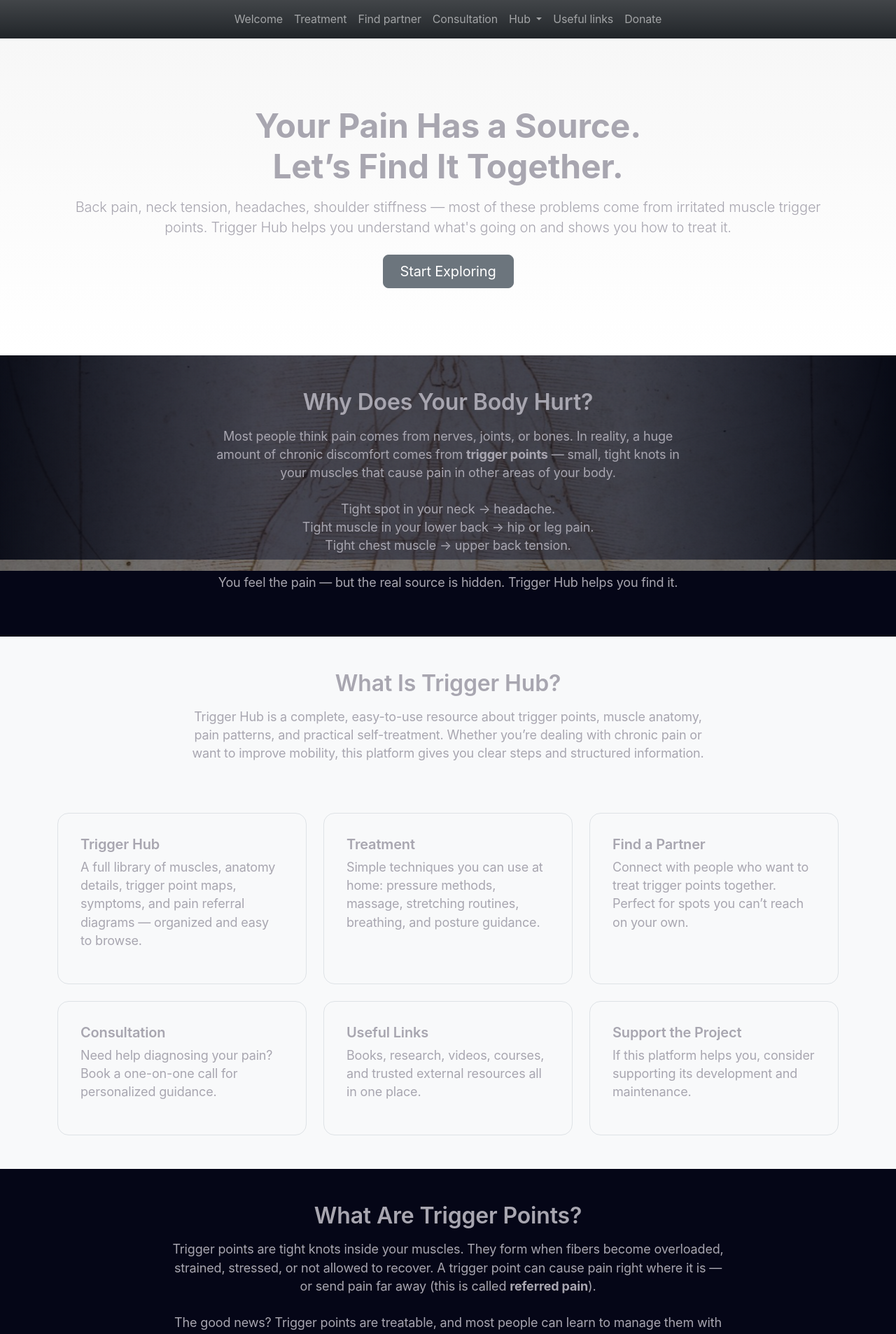
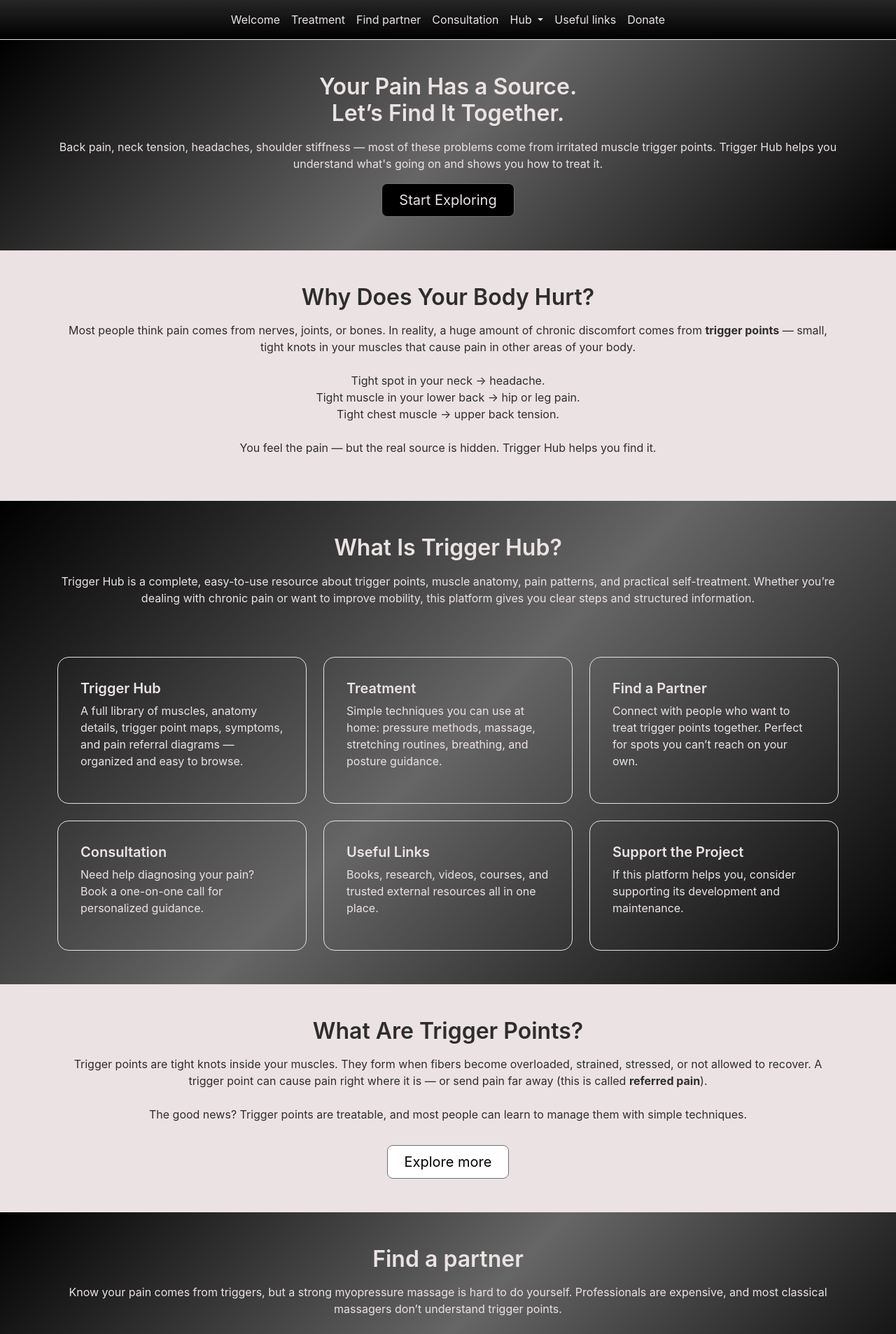
Before and after one commit to swetlikow/trigger-hub, an Angular app: page / in a window 1280 px wide. Shown: the top 1907 px of the page at 70% size. Built offline with nearby package versions, Linux system fonts and the light colour scheme.

Commit message:
added treatment and find partner pages

```diff
--- a/src/app/components/find-partner/find-partner.css
+++ b/src/app/components/find-partner/find-partner.css
@@ -0,0 +1,4 @@
+
+.section-title {
+  font-weight: 600;
+}
--- a/src/app/components/find-partner/find-partner.html
+++ b/src/app/components/find-partner/find-partner.html
@@ -1 +1,57 @@
-<p>find-partner works!</p>
+<section class="py-5 black">
+  <div class="container">
+    <h2 class="section-title text-center">Find a Partner</h2>
+    <p class="text-center mx-auto">
+      If you can't apply strong enough myopressure yourself, can't find a real trigger point
+      specialist in your city, or it's too expensive — find someone who has the same problem as you.
+      Help each other, exchange knowledge, and recover together.
+    </p>
+  </div>
+</section>
+
+<section class="py-5 white">
+  <div class="container">
+    <h2 class="section-title text-center">Submit Your Info</h2>
+    <p class="text-center mx-auto">
+      Leave your details so others in your area can contact you. This is a simple way to find
+      someone who understands trigger points and wants to exchange treatment help.
+    </p>
+    <form class="mt-4">
+      <div class="mb-3">
+        <label for="name" class="form-label">Your Name</label>
+        <input type="text" id="name" class="form-control" placeholder="Enter your name" />
+      </div>
+
+      <div class="mb-3">
+        <label for="contact" class="form-label">Contact (Telegram, Email, Phone)</label>
+        <input
+          type="text"
+          id="contact"
+          class="form-control"
+          placeholder="How can a partner reach you?"
+        />
+      </div>
+
+      <div class="mb-3">
+        <label for="city" class="form-label">City / Region</label>
+        <input type="text" id="city" class="form-control" placeholder="Where are you located?" />
+      </div>
+
+      <div class="mb-4">
+        <label for="notes" class="form-label">Notes (optional)</label>
+        <textarea
+          id="notes"
+          class="form-control"
+          rows="3"
+          placeholder="Describe your issue or what kind of partner you are looking for"
+        ></textarea>
+      </div>
+
+      <div class="text-center">
+        <button type="submit" class="btn btn-secondary btn-black btn-lg px-4 mt-3">
+          Find a Partner
+        </button>
+      </div>
+    </form>
+  </div>
+</section>
--- a/src/app/components/header/header.css
+++ b/src/app/components/header/header.css
@@ -1,6 +1,25 @@
+.navbar {
+  background-color: #000000 !important;
+  border-bottom: 1px solid #ebe3e3;
+}
+
+.nav-link {
+  color: #ebe3e3 !important;
+}
+
+.navbar-toggler-icon {
+  filter: invert(1);
+}
+
+.navbar-toggler {
+  background-color: #ebe3e3 !important;
+}
+
 .dropdown-item {
-  color: rgb(168, 166, 176);
+  color: #ebe3e3;
   font-size: 16px;
-  font-weight: 400;
-  line-height: 1.45;
 }
+
+.dropdown-menu {
+  background-color: #000000 !important;
+}
--- a/src/app/components/treatment/treatment.css
+++ b/src/app/components/treatment/treatment.css
@@ -1,47 +1,3 @@
-:host {
-  display: block;
-  position: relative;
-  min-height: 100vh;
-  color: rgb(168, 166, 176);
-  font-family: -apple-system, BlinkMacSystemFont, 'SF Pro Text', 'SF Pro Display', 'Helvetica Neue',
-    Helvetica, Arial, sans-serif;
-  font-size: 16px;
-  font-weight: 400;
-}
-
-:host::before {
-  content: '';
-  position: fixed;
-  inset: 0;
-  background-image: url('/images/vitruvian-man.jpg');
-  background-size: cover;
-  background-position: center;
-  filter: contrast(85%) brightness(55%);
-  transform: scale(1.04);
-  z-index: -2;
-}
-
-:host::after {
-  content: '';
-  position: fixed;
-  inset: 0;
-  background: linear-gradient(
-    90deg,
-    rgba(3, 6, 18, 0.9) 0%,
-    rgba(10, 15, 40, 0.45) 30%,
-    rgba(10, 15, 40, 0.45) 70%,
-    rgba(3, 6, 18, 0.95) 100%
-  );
-  z-index: -1;
-}
-
-header {
-  padding: 6rem 0 4rem 0;
-}
-header h1 {
-  font-weight: 700;
-  letter-spacing: -0.5px;
-}
 
 .section-title {
   font-weight: 600;
@@ -49,16 +5,16 @@ header h1 {
 
 .list-group-item {
   background: transparent;
-  border-color: rgba(168, 166, 176, 0.2);
-  color: rgb(168, 166, 176);
+  border-color: #5a5858;
+  color: #ebe3e3;
 }
 
 .avoid-item {
   background: #f8d7da;
-  border-left: 4px solid #c82333;
-  padding: 1rem;
+  padding: 7px;
   border-radius: 0.5rem;
 }
-section {
-  margin: 0 auto;
+
+.avoid-item:hover {
+  background-color: #dec2c4;
 }
--- a/src/app/components/treatment/treatment.html
+++ b/src/app/components/treatment/treatment.html
@@ -1,32 +1,32 @@
-<header class="text-center">
+<section class="py-5 black">
   <div class="container">
-    <h1 class="display-5">Treatment: How to Fix Trigger Points</h1>
-    <p class="lead mt-3 mx-auto">
+    <h2 class="section-title text-center">Treatment: How to Fix Trigger Points</h2>
+    <p class="text-center mx-auto">
       Trigger points don’t disappear on their own. Muscles won't relax from stretching, rest, or
       pills. The real solution is targeted physical pressure.
     </p>
   </div>
-</header>
+</section>
 
-<main class="pb-5">
-  <!-- Myopressure Section -->
-  <section class="mb-5 p-4 bg-white shadow-sm">
+<section class="py-5 white">
+  <div class="container">
     <h2 class="section-title text-center">The Only Real Treatment: Myopressure</h2>
-    <p>
+    <p class="text-center mx-auto">
       The only proven way to treat trigger points and restore muscle health is
       <strong>myopressure</strong> — a deep, firm, sometimes intense pressure technique aimed at
       physically breaking down trigger points and fibrosis.
     </p>
-    <p>
+    <p class="text-center mx-auto">
       Trigger points are hardened knots in muscle fibers. They don’t dissolve with gentle massage,
       pills, ointments, or exercises. They must be mechanically destroyed.
     </p>
-  </section>
+  </div>
+</section>
 
-  <!-- Key Principles -->
-  <section class="mb-5 p-4 shadow-sm">
-    <h3 class="section-title text-center">Key Principles</h3>
-    <ul class="list-group list-group-flush">
+<section class="py-5 black">
+  <div class="container">
+    <h2 class="section-title text-center">Key Principles</h2>
+    <ul class="list-group">
       <li class="list-group-item">
         <strong>Find the trigger point:</strong> learn to palpate the muscle and detect small,
         painful nodules.
@@ -45,29 +45,22 @@
         <strong>After treatment:</strong> warm the muscle, stretch gently, and move slowly.
       </li>
     </ul>
-  </section>
+    <div class="text-center">
+      <a routerLink="/hub" class="btn btn-secondary btn-black btn-lg px-4 mt-3"
+        >Go to Muscle & Trigger Hub</a
+      >
+    </div>
+  </div>
+</section>
 
-  <!-- What Not to Do -->
-  <section class="mb-5 p-4 bg-white shadow-sm">
+<section class="py-5 white">
+  <div class="container">
     <h2 class="section-title text-center">What Does <strong>Not</strong> Work</h2>
-    <p>These methods do not heal muscles and should be avoided completely:</p>
-
     <div class="avoid-item mb-2">❌ Any kind of exercise</div>
     <div class="avoid-item mb-2">❌ Physical activity (gym, sports, hard training)</div>
     <div class="avoid-item mb-2">❌ Hypothermia (cold exposure tightens muscles)</div>
     <div class="avoid-item mb-2">❌ Stress (creates new trigger points)</div>
     <div class="avoid-item mb-2">❌ Ointments, pills, injections — none repair muscle fibers</div>
     <div class="avoid-item mb-2">❌ Stretching cold or damaged muscles — increases tearing</div>
-
-    <p class="fw-semibold mt-3">
-      A muscle must be warmed, pressed, and released <strong>before</strong> any stretching.
-    </p>
-  </section>
-
-  <!-- CTA Button -->
-  <section class="text-center">
-    <a href="/hub" class="btn btn-secondary btn-lg px-4"
-      >Go to Muscle & Trigger Hub</a
-    >
-  </section>
-</main>
+  </div>
+</section>
--- a/src/app/components/welcome/welcome.css
+++ b/src/app/components/welcome/welcome.css
@@ -1,63 +1,32 @@
-:host {
-  display: block;
-  position: relative;
-  min-height: 100vh;
-  font-size: 18px;
-}
 
-:host::before {
-  content: '';
-  position: fixed;
-  inset: 0;
-  background-image: url('/images/vitruvian-man.jpg');
-  background-size: cover;
-  background-position: center;
-  filter: contrast(85%) brightness(55%);
-  transform: scale(1.04);
-  z-index: -2;
-}
-
-:host::after {
-  content: '';
-  position: fixed;
-  inset: 0;
-  background: linear-gradient(
-    90deg,
-    rgba(3, 6, 18, 0.9) 0%,
-    rgba(10, 15, 40, 0.45) 30%,
-    rgba(10, 15, 40, 0.45) 70%,
-    rgba(3, 6, 18, 0.95) 100%
-  );
-  z-index: -1;
-}
-
-.hero {
-  padding: 6rem 0;
-  background: linear-gradient(180deg, #f7f7f7, #ffffff);
-}
 .section-title {
   font-weight: 600;
   margin-bottom: 1rem;
 }
+
 .info-card {
   border-radius: 1rem;
   padding: 2rem;
   transition: all 0.2s ease;
   height: 100%;
+  background: transparent;
 }
+
 .info-card:hover {
-  background-color: #f1f1f1;
+  background-color: rgb(93, 90, 90);
 }
+
 .quick-nav-tile {
   border-radius: 1rem;
-  background: #f8f9fa;
+  background: transparent;
   padding: 2rem;
   text-align: center;
-  font-weight: 500;
   transition: all 0.2s ease;
   cursor: pointer;
+  border: 1px solid currentColor;
 }
+
 .quick-nav-tile:hover {
-  background: #e9ecef;
+  background: rgba(0, 0, 0, 0.05);
   transform: translateY(-3px);
 }
--- a/src/app/components/welcome/welcome.html
+++ b/src/app/components/welcome/welcome.html
@@ -1,25 +1,22 @@
-<section class="hero text-center">
+<section class="py-5 black">
   <div class="container">
-    <h1 class="display-5 fw-bold mb-3">
-      Your Pain Has a Source.<br />
-      Let’s Find It Together.
-    </h1>
-    <p class="lead mb-4">
+    <h2 class="section-title text-center">Your Pain Has a Source.<br />
+      Let’s Find It Together.</h2>
+    <p class="text-center mx-auto">
       Back pain, neck tension, headaches, shoulder stiffness — most of these problems come from
       irritated muscle trigger points. Trigger Hub helps you understand what's going on and shows
       you how to treat it.
     </p>
-
     <div class="d-flex justify-content-center gap-3">
-      <a routerLink="/hub" class="btn btn-secondary btn-lg px-4">Start Exploring</a>
+      <a routerLink="/hub" class="btn btn-secondary btn-black btn-lg px-4">Start Exploring</a>
     </div>
   </div>
 </section>
 
-<section class="py-5">
+<section class="py-5 white">
   <div class="container">
     <h2 class="section-title text-center">Why Does Your Body Hurt?</h2>
-    <p class="text-center mx-auto" style="max-width: 700px">
+    <p class="text-center mx-auto">
       Most people think pain comes from nerves, joints, or bones. In reality, a huge amount of
       chronic discomfort comes from
       <strong>trigger points</strong> — small, tight knots in your muscles that cause pain in other
@@ -33,10 +30,10 @@
   </div>
 </section>
 
-<section class="py-5 bg-light">
+<section class="py-5 black">
   <div class="container">
     <h2 class="section-title text-center">What Is Trigger Hub?</h2>
-    <p class="text-center mx-auto mb-5" style="max-width: 750px">
+    <p class="text-center mx-auto mb-5">
       Trigger Hub is a complete, easy-to-use resource about trigger points, muscle anatomy, pain
       patterns, and practical self-treatment. Whether you’re dealing with chronic pain or want to
       improve mobility, this platform gives you clear steps and structured information.
@@ -97,30 +94,30 @@
   </div>
 </section>
 
-<section class="py-5">
+<section class="py-5 white">
   <div class="container text-center">
     <h2 class="section-title">What Are Trigger Points?</h2>
-    <p class="text-center mx-auto" style="max-width: 800px">
+    <p class="text-center mx-auto">
       Trigger points are tight knots inside your muscles. They form when fibers become overloaded,
       strained, stressed, or not allowed to recover. A trigger point can cause pain right where it
       is — or send pain far away (this is called <strong>referred pain</strong>). <br /><br />
       The good news? Trigger points are treatable, and most people can learn to manage them with
       simple techniques.
     </p>
-    <a routerLink="/hub" class="btn btn-secondary btn-lg px-4 mt-3">Explore more</a>
+    <a routerLink="/hub" class="btn btn-secondary btn-white btn-lg px-4 mt-3">Explore more</a>
   </div>
 </section>
 
-<section class="py-5 bg-light">
+<section class="py-5 black">
   <div class="container text-center">
     <h2 class="section-title">Find a partner</h2>
-    <p class="mx-auto" style="max-width: 700px">
-      Know your pain comes from triggers, but a strong miopressure massage is hard to do yourself.
+    <p class="mx-auto">
+      Know your pain comes from triggers, but a strong myopressure massage is hard to do yourself.
       Professionals are expensive, and most classical massagers don’t understand trigger points.
       <br /><br />
       The ideal solution is to find someone with the same problem as you. You can help each other,
       exchange massages, and share gold-level information about trigger points.
     </p>
-    <a routerLink="/find-partner" class="btn btn-secondary btn-lg px-4 mt-3">Find a partner</a>
+    <a routerLink="/find-partner" class="btn btn-secondary btn-black btn-lg px-4 mt-3">Find a partner</a>
   </div>
 </section>
--- a/src/styles.css
+++ b/src/styles.css
@@ -6,13 +6,38 @@ body {
 
 body {
   position: relative;
-  background: #050617;
   overflow-x: hidden;
-  color: rgb(168, 166, 176);
   font-family: -apple-system, BlinkMacSystemFont, 'SF Pro Text', 'SF Pro Display', 'Helvetica Neue',
     Helvetica, Arial, sans-serif;
   font-size: 16px;
-  font-weight: 400;
-  line-height: 1.45;
-  letter-spacing: -0.01em;
 }
+
+.black {
+  background: linear-gradient(135deg, #000000 0%, #676666 50%, #000000 100%);
+  color: #ebe3e3;
+}
+
+.white {
+  color: #2e2d2d;
+  background: #ebe3e3;
+}
+
+.btn-black {
+  background-color: black;
+  color: #ebe3e3;
+}
+
+.btn-black:hover {
+  background-color: white;
+  color: #000000;
+}
+
+.btn-white:hover {
+  background-color: black;
+  color: #ebe3e3;
+}
+
+.btn-white {
+  background-color: white;
+  color: #000000;
+}
```
